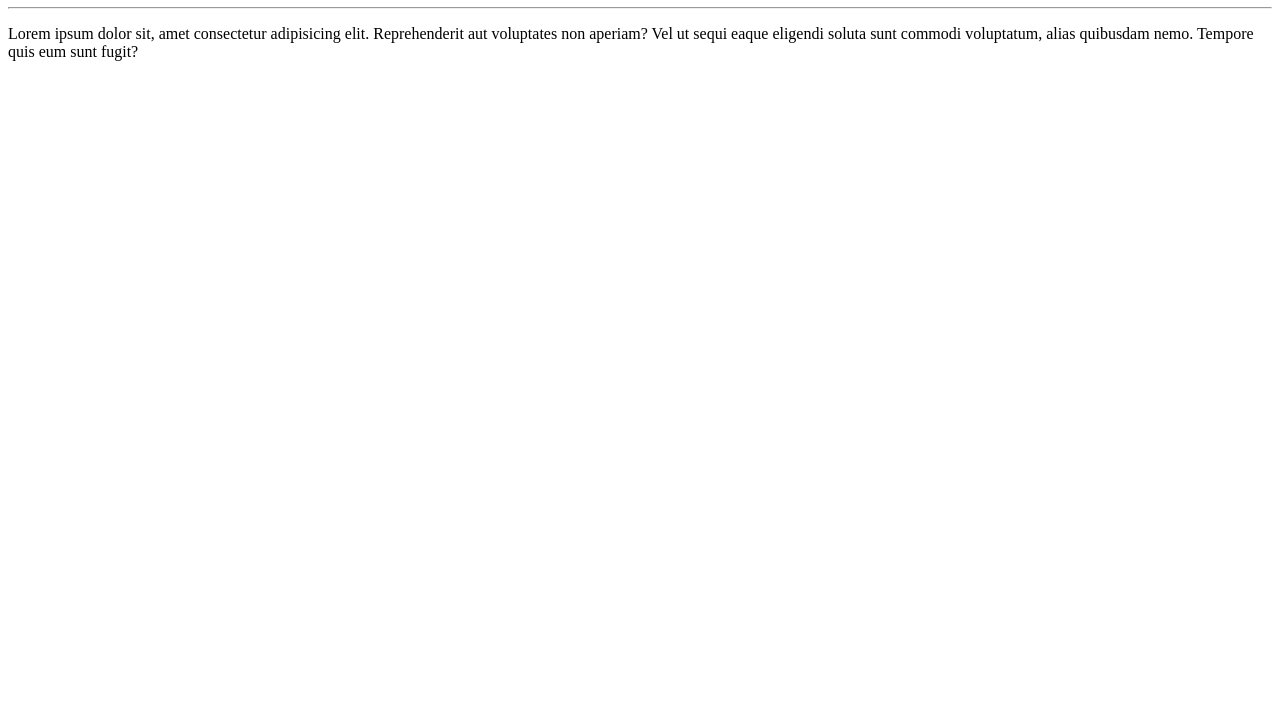
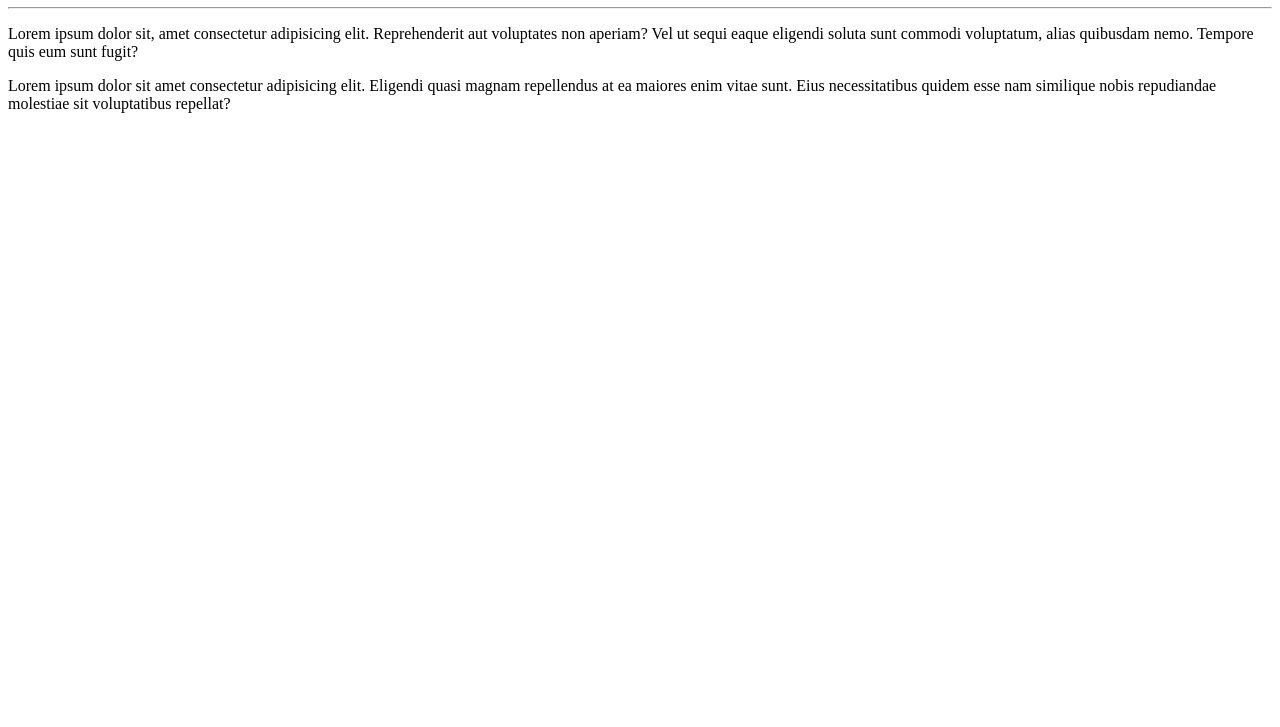
Before and after one commit to BeatrizDonda/Ola-Mundo, a plain HTML site: page site-exemplo/index.html in a window 1280 px wide. Shown: the part 73-800 px from the top of the page. Drawn offline with Linux system fonts and the light colour scheme.

Commit message:
adicionei um parágrafo

```diff
--- a/site-exemplo/index.html
+++ b/site-exemplo/index.html
@@ -9,5 +9,6 @@
     <h1>Olá, Mundo!</h1>
     <hr>
     <p>Lorem ipsum dolor sit, amet consectetur adipisicing elit. Reprehenderit aut voluptates non aperiam? Vel ut sequi eaque eligendi soluta sunt commodi voluptatum, alias quibusdam nemo. Tempore quis eum sunt fugit?</p>
+    <p>Lorem ipsum dolor sit amet consectetur adipisicing elit. Eligendi quasi magnam repellendus at ea maiores enim vitae sunt. Eius necessitatibus quidem esse nam similique nobis repudiandae molestiae sit voluptatibus repellat?</p>
 </body>
 </html>
```
